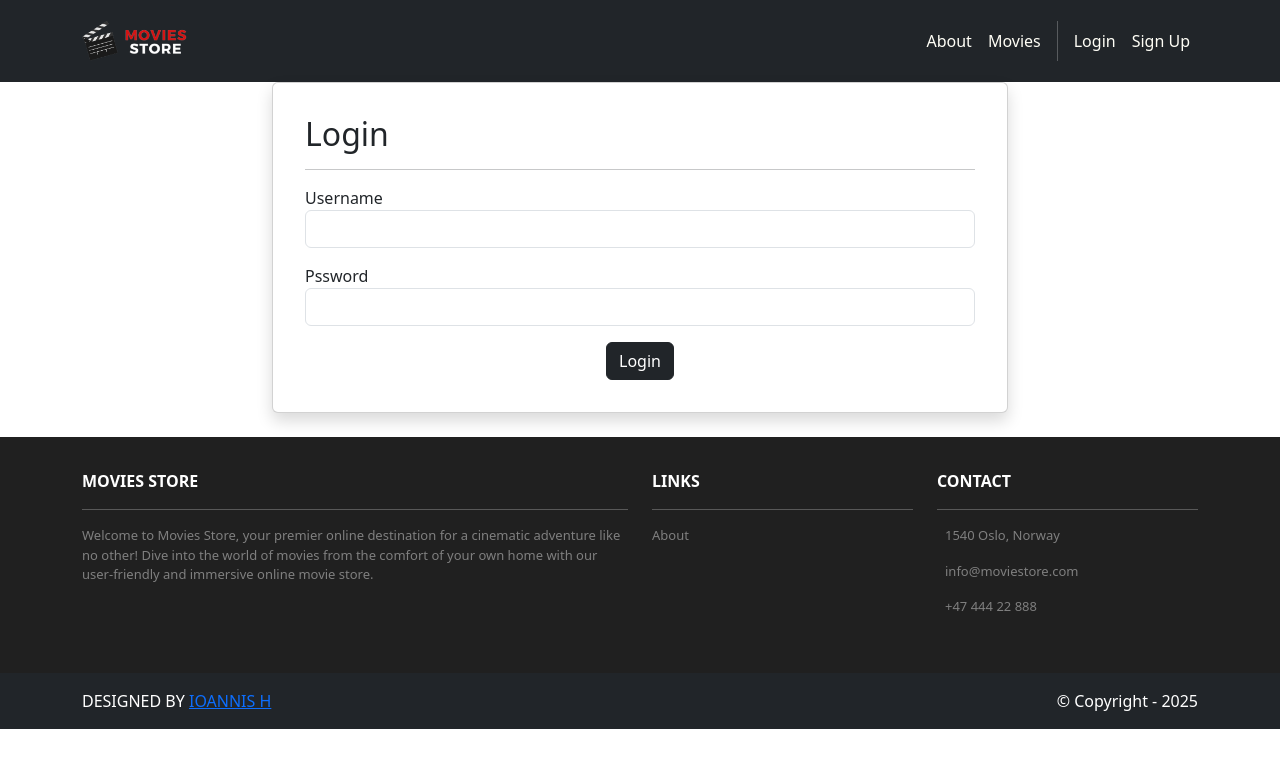
After one commit to ihdba/movies, a Django app: page /accounts/login/ in a window 1280 px wide. The commit adds this page. Shown: the top 768 px of the page. Run offline with Django 5.2, Linux system fonts and the light colour scheme.

Commit message:
added signup, login and logout

```diff
--- /dev/null
+++ b/accounts/templates/accounts/login.html
@@ -0,0 +1,49 @@
+{% extends "_base.html" %}
+{% load static %}
+
+{% block title %}ogin{% endblock title %}
+
+
+{% block content %}
+<div class="p3 mt4">
+    <div class="container">
+        <div class="row justify-content-center">
+            <div class="col-md-8">
+                <div class="card shadow p-3 mb-4 rounded">
+                    <div class="card-body">
+                        <h2>Login</h2>
+                        <hr>
+                        {% if error %}
+                            <div class="alert alert-danger" role="alert">
+                                {{ error }}
+                            </div>
+                        {% endif %}
+                        <form action="" method="post">
+                            {% csrf_token %}
+                            <p>
+                                <label for="username">Username</label>
+                                <input id="username"
+                                name="username" required
+                                autocomplete="username"
+                                type="text"
+                                class="form-control">
+                            </p>
+                            <p>
+                                <label for="password">Pssword</label>
+                                <input id="password"
+                                name="password" required
+                                autocomplete="current-password"
+                                type="password"
+                                class="form-control">
+                            </p>
+                            <div class="text-center">
+                                <button type="submit" class="btn btn-dark text-white">Login</button>
+                            </div>
+                        </form>
+                    </div>
+                </div>
+            </div>
+        </div>
+    </div>
+</div>
+{% endblock content %}
--- a/accounts/urls.py
+++ b/accounts/urls.py
@@ -7,4 +7,6 @@ from . import views
 
 urlpatterns = [
     path('signup/', views.signup, name='signup'),
+    path('login/', views.login, name='login'),
+    path('logout/', views.logout, name='logout'),
 ]
--- a/accounts/views.py
+++ b/accounts/views.py
@@ -1,22 +1,51 @@
 from django.shortcuts import render, redirect
 
 from django.contrib.auth.forms import UserCreationForm
+from .forms import CustomUserCreationForm, CustomErrorList
+
+from django.contrib.auth import login as auth_login, authenticate, logout as auth_logout
+from django.contrib.auth.decorators import login_required
 
 
 def signup(request):
     ctx = {}
 
     if request.method == 'GET':
-        ctx['form'] = UserCreationForm()
+        ctx['form'] = CustomUserCreationForm()
         return render(request, 'accounts/signup.html', ctx)
 
     elif request.method == 'POST':
 
-        form = UserCreationForm(request.POST)
+        form = CustomUserCreationForm(request.POST, error_class=CustomErrorList)
 
         if form.is_valid():
             form.save()
-            return redirect('home:index')
+            return redirect('accounts:login')
         else:
             ctx['form'] = form
             return render(request, 'accounts/signup.html', ctx)
+
+
+
+def login(request):
+    ctx ={}
+    if request.method =='GET':
+        return render(request, 'accounts/login.html')
+    elif request.method =='POST':
+        user = authenticate(
+            request,
+            username = request.POST['username'],
+            password = request.POST['password']
+        )
+        if user is None:
+            ctx['error'] = "The username or password is incorrect."
+            return render(request, 'accounts/login.html', ctx)
+        else:
+            auth_login(request, user)
+            return redirect('home:index')
+
+
+@login_required
+def logout(request):
+    auth_logout(request)
+    return redirect('home:index')
--- a/templates/includes/_nav.html
+++ b/templates/includes/_nav.html
@@ -20,7 +20,12 @@
             <a href="{% url "home:about" %}" class="nav-link">About</a>
             <a href="{% url "movies:index" %}" class="nav-link">Movies</a>
             <div class="vr bg-white mx-2 d-done d-lg-block"></div>
-            <a href="{% url "accounts:signup" %}" class="nav-link">Sign Up</a>
+            {% if user.is_authenticated %}
+                <a href="{% url "accounts:logout" %}" class="nav-link">Logout ({{ user.username }})</a>
+            {% else %}
+                <a href="{% url "accounts:login" %}" class="nav-link">Login</a>
+                <a href="{% url "accounts:signup" %}" class="nav-link">Sign Up</a>
+            {% endif %}
         </div>
     </div>
     </div>
```
Also changed, not shown: accounts/forms.py (added, +17 -0 lines), db.sqlite3.
